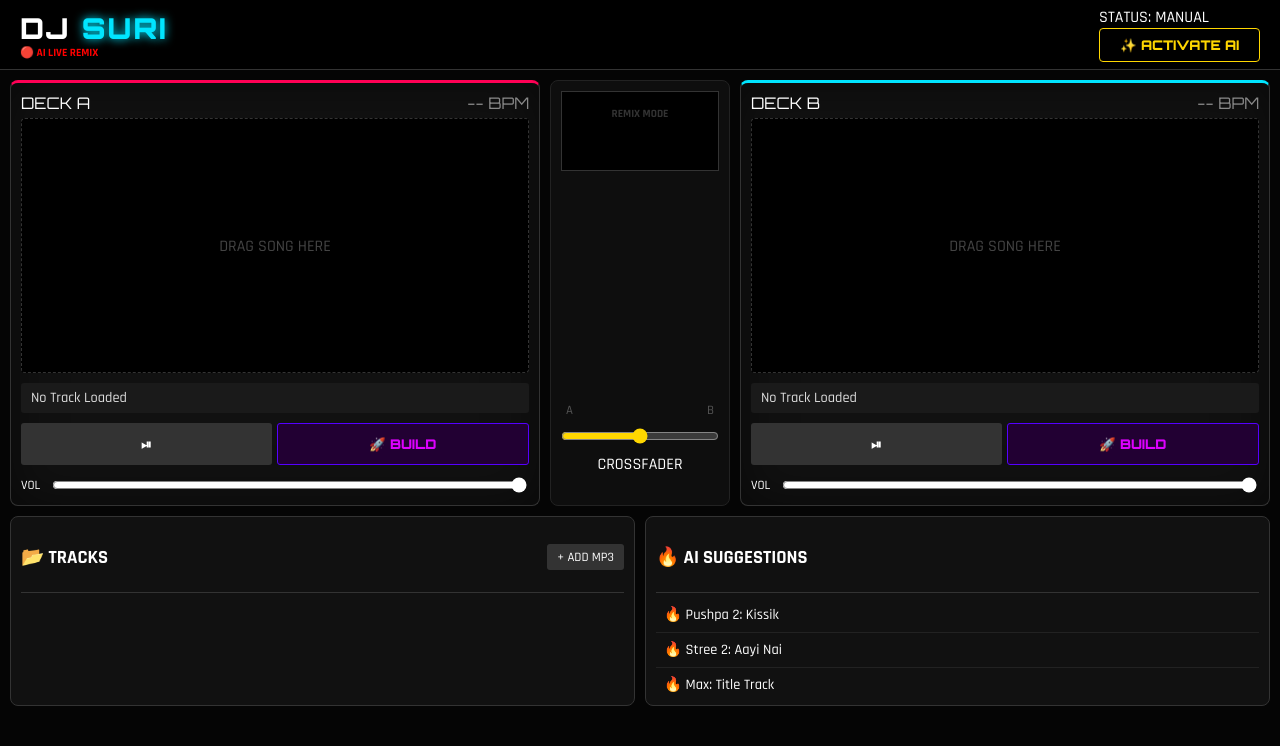
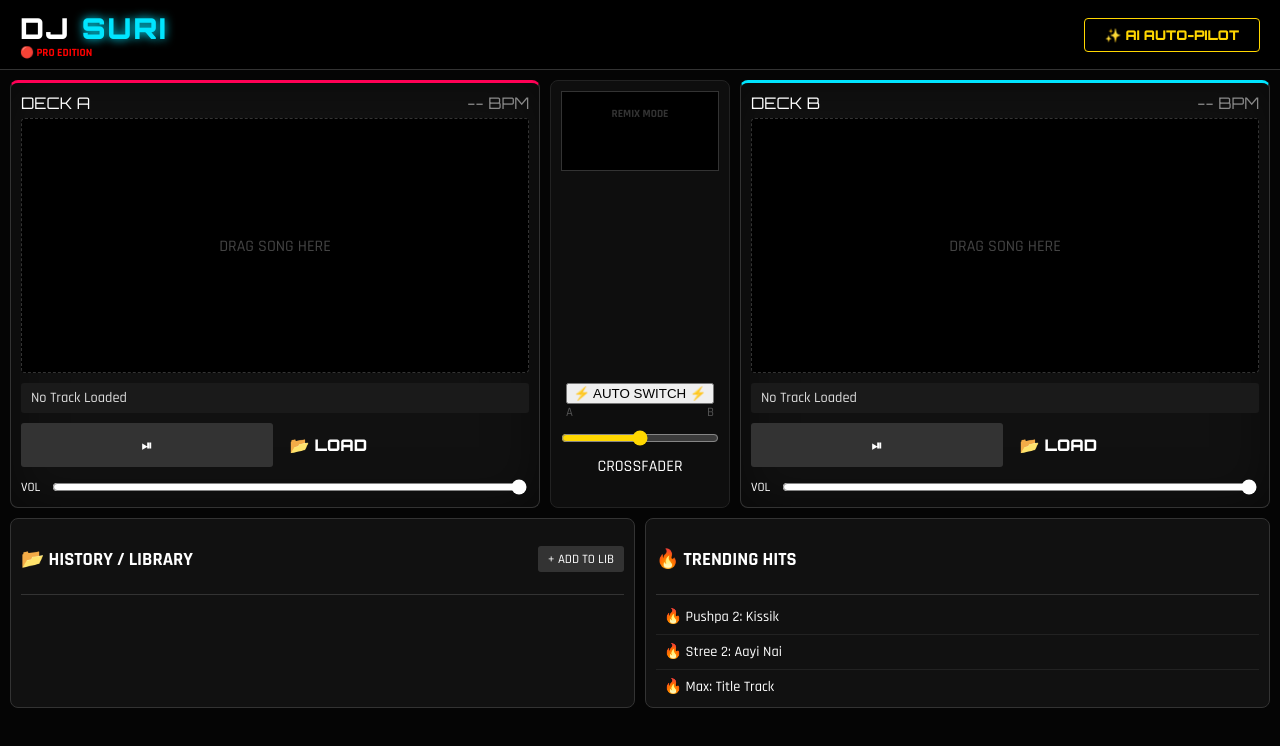
Before and after one commit to Suraj2365/aidj3, a plain HTML site: page index.html in a window 1280 px wide. Drawn offline with Linux system fonts and the light colour scheme.

Commit message:
index.html

```diff
--- a/index.html
+++ b/index.html
@@ -3,35 +3,21 @@
 <head>
     <meta charset="UTF-8">
     <meta name="viewport" content="width=device-width, initial-scale=1.0">
-    <title>DJ SURI | AI Live Remix</title>
+    <title>DJ SURI | AI Smart Mix</title>
     <link rel="stylesheet" href="style.css">
     <link href="https://fonts.googleapis.com/css2?family=Orbitron:wght@400;900&family=Rajdhani:wght@500;700&display=swap" rel="stylesheet">
 </head>
 <body>
 
-    <div id="modal" class="modal hidden">
-        <div class="modal-box">
-            <h3>Load Track To:</h3>
-            <div class="deck-select-row">
-                <button onclick="App.loadTo('A')" class="deck-btn a">DECK A</button>
-                <button onclick="App.loadTo('B')" class="deck-btn b">DECK B</button>
-            </div>
-            <button onclick="App.closeModal()" class="close-btn">Cancel</button>
-        </div>
-    </div>
-
     <div class="main-interface">
         <header>
             <div class="brand">
                 <h1>DJ <span class="neon-blue">SURI</span></h1>
-                <div class="live-tag">🔴 AI LIVE REMIX</div>
+                <div class="live-tag">🔴 PRO EDITION</div>
             </div>
             <div class="header-controls">
-                <div class="status-display">
-                    STATUS: <span id="ai-status-text">MANUAL</span>
-                </div>
                 <button id="ai-toggle" class="ai-power-btn">
-                    <span class="icon">✨</span> ACTIVATE AI
+                    <span class="icon">✨</span> AI AUTO-PILOT
                 </button>
             </div>
         </header>
@@ -55,7 +41,10 @@
 
                 <div class="deck-controls">
                     <button class="ctrl-btn play" onclick="Decks.A.togglePlay()">⏯</button>
-                    <button class="ctrl-btn fx" id="btn-fx-a" onclick="Decks.A.triggerBuildUp()">🚀 BUILD</button>
+                    <label class="ctrl-btn load-btn">
+                        📂 LOAD
+                        <input type="file" id="input-a" accept="audio/*" hidden onchange="App.loadDirect(this, 'A')">
+                    </label>
                 </div>
 
                 <div class="fader-box">
@@ -69,6 +58,10 @@
                     <div class="remix-indicator" id="remix-light">REMIX MODE</div>
                     <canvas id="beat-viz"></canvas>
                 </div>
+
+                <button class="auto-mix-btn" onclick="AI.triggerSmartSwitch()">
+                    ⚡ AUTO SWITCH ⚡
+                </button>
 
                 <div class="crossfader-group">
                     <div class="xf-labels"><span>A</span><span>B</span></div>
@@ -94,7 +87,10 @@
 
                 <div class="deck-controls">
                     <button class="ctrl-btn play" onclick="Decks.B.togglePlay()">⏯</button>
-                    <button class="ctrl-btn fx" id="btn-fx-b" onclick="Decks.B.triggerBuildUp()">🚀 BUILD</button>
+                    <label class="ctrl-btn load-btn">
+                        📂 LOAD
+                        <input type="file" id="input-b" accept="audio/*" hidden onchange="App.loadDirect(this, 'B')">
+                    </label>
                 </div>
 
                 <div class="fader-box">
@@ -108,9 +104,9 @@
         <div class="library-wrapper">
             <div class="library-col">
                 <div class="lib-head">
-                    <h3>📂 TRACKS</h3>
+                    <h3>📂 HISTORY / LIBRARY</h3>
                     <label class="btn-small">
-                        + ADD MP3
+                        + ADD TO LIB
                         <input type="file" id="upload" multiple hidden>
                     </label>
                 </div>
@@ -118,9 +114,7 @@
             </div>
 
             <div class="trending-col">
-                <div class="lib-head">
-                    <h3>🔥 AI SUGGESTIONS</h3>
-                </div>
+                <div class="lib-head"><h3>🔥 TRENDING HITS</h3></div>
                 <ul id="trending"></ul>
             </div>
         </div>
```
